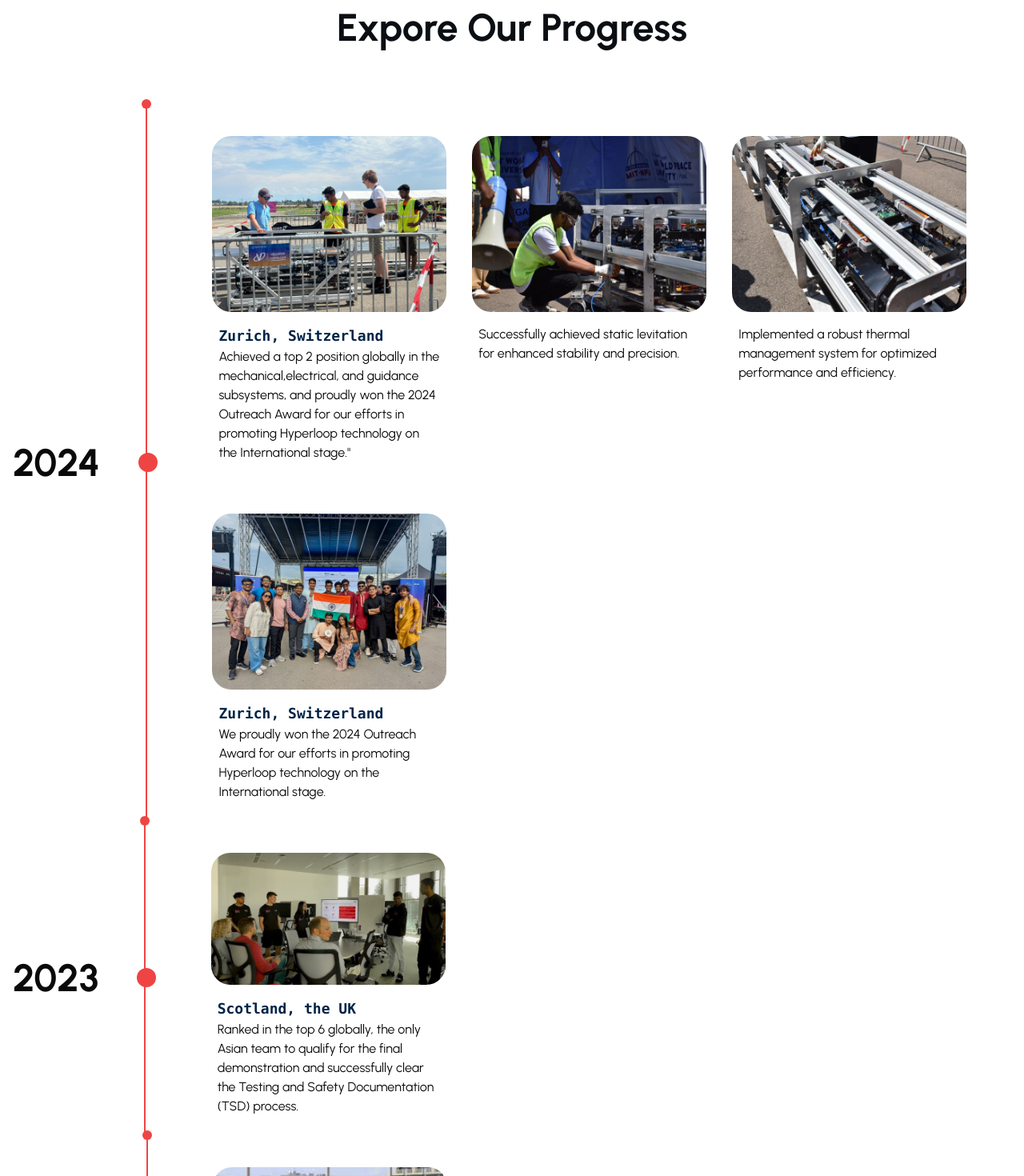
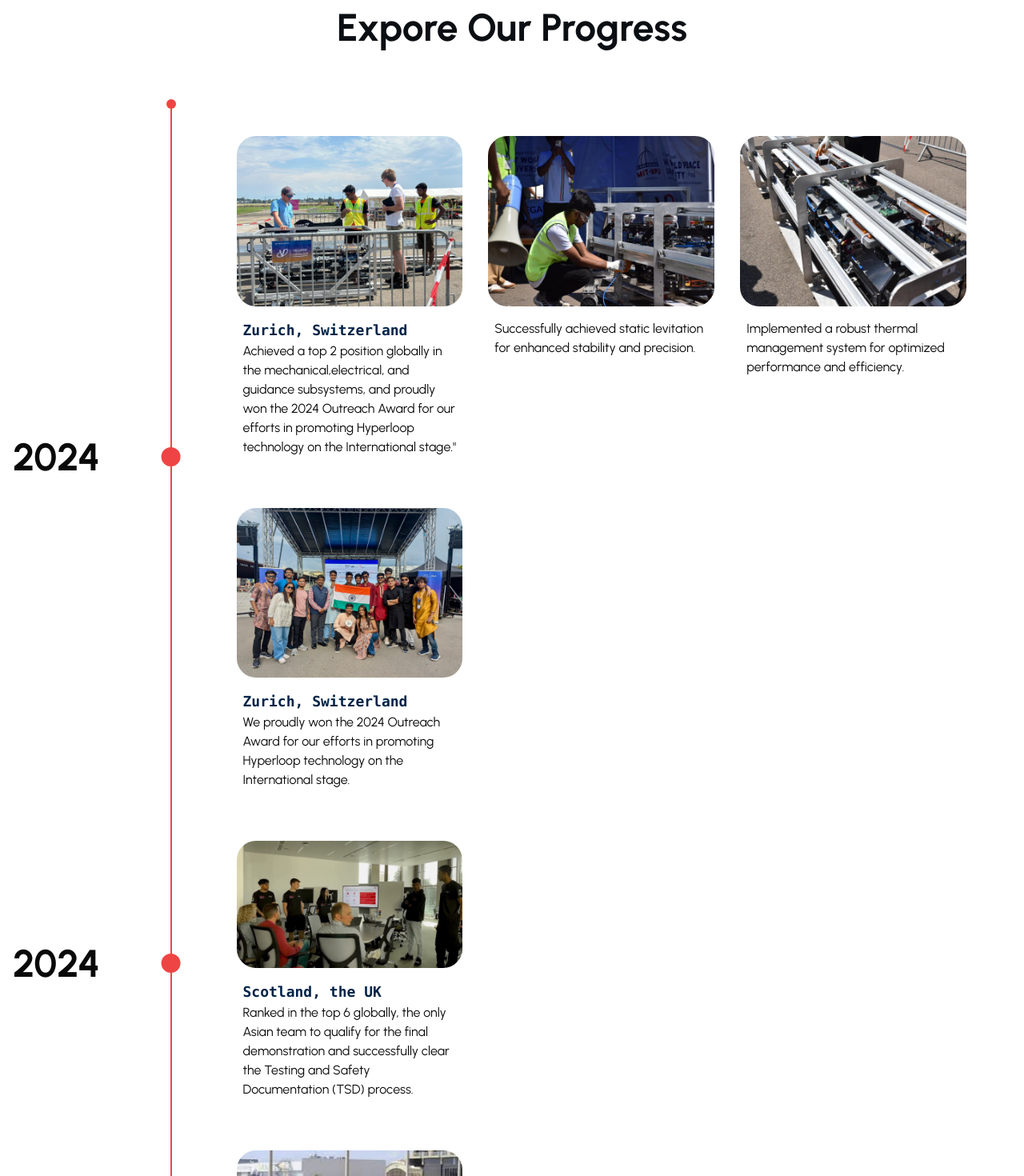
Before and after one commit to TanmayGadge/vegapod-website, a Next.js app: page / in a window 1280 px wide. Shown: the part 1400-2870 px from the top of the page at 80% size. Built offline with nearby package versions, Linux system fonts and the light colour scheme; a web font is replaced by a local one.

Commit message:
Timeline issue fixed

```diff
--- /dev/null
+++ b/public/_next-video/vegapod-video.mp4.json
@@ -0,0 +1 @@
+{"status":"sourced","originalFilePath":"videos\\vegapod-video.mp4","provider":"mux","providerMetadata":{},"createdAt":1729340699674,"updatedAt":1729340699674,"size":9041034}
--- a/src/components/Home-Components/Achievement.jsx
+++ b/src/components/Home-Components/Achievement.jsx
@@ -1,20 +1,25 @@
 import React from "react";
 import Image from "next/image";
-import {Card} from "../Card/Card";
+import { Card } from "../Card/Card";
 
-const Achievement = ({ data, year }) => {
+const Achievement = ({ data, year, index, total }) => {
   return (
     <div className="w-full flex mx-auto max-w-7xl">
-      <div className="w-fit p-4 h-full my-auto hidden mr-8 md:block">
-        <p className={`text-5xl font-bold ${year == 2019 && "ml-3"} `} >
+      <div className=" p-4 h-full my-auto hidden md:block w-60">
+        <p className={`text-5xl font-bold  `} >
           {year}
 
         </p>
       </div>
       <div className="relative w-6 hidden md:block" >
         <div className="h-full w-[2px] bg-red-500  mx-auto " />
-        <div className="w-6 h-6 rounded-full bg-red-500 absolute translate-y-[-50%] top-[50%] " />
-        <div className="w-3 h-3 rounded-full bg-red-500 absolute translate-y-[-50%]  translate-x-[-50%] left-[50%] top-0" />
+        <div className="w-6 h-6 rounded-full bg-red-500 absolute top-[50%] translate-y-[-50%]  translate-x-[-10%]  left-0 right-0 " />
+        {
+          index == 0 ? <div className="w-3 h-3 rounded-full bg-red-500 absolute translate-y-[-50%]  translate-x-[-50%]  left-[50%] top-0" /> : null
+        }
+        {
+          index == total - 1 ? <div className="w-3 h-3 rounded-full bg-red-500 absolute translate-y-[50%]  translate-x-[-50%]  left-[50%] bottom-0" /> : null
+        }
       </div>
       <div className="w-full">
         <div className="text-3xl block md:hidden">{year}</div>
--- a/src/components/Home-Components/Timeline.jsx
+++ b/src/components/Home-Components/Timeline.jsx
@@ -57,16 +57,17 @@ const Timeline = () => {
   ];
 
   return (
-    <section className="">
+    <section className="mb-16">
       <h1 className="w-fit mx-auto text-primary-900 font-bold text-5xl m-16 p-2 selection:text-light-100 selection:bg-primary-900
       ">
         Expore Our Progress
       </h1>
+      {
+        achievements.map((data, index) => (
+          <Achievement key={index} data={data} year={2024} index={index} total={achievements.length} />
+        ))
+      }
 
-      <Achievement data={achievements[0]} year={2024} />
-      <Achievement data={achievements[1]} year={2023} />
-      <Achievement data={achievements[2]} year={2022} />
-      <Achievement data={achievements[3]} year={2019} />
 
     </section>
   );
```
Also changed, not shown: public/_next-video/get-started.mp4.json (added, +21 -0 lines), 2 other files (tests, documents, lock files or other folders).
